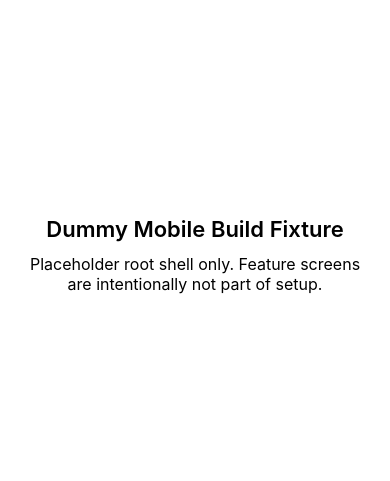
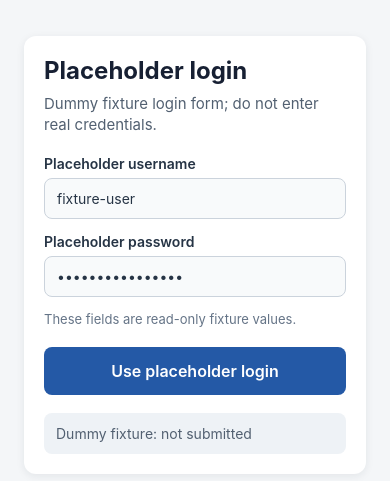
Before and after one commit to TusharMicro135/webapp-mobile, a React Native app: screen / in a window 390 px wide. Shown: the part 167-648 px from the top of the page. Built offline with nearby package versions, Linux system fonts and the light colour scheme.

Commit message:
MOB-1 register login screen at app root

```diff
--- a/App.js
+++ b/App.js
@@ -1,20 +1,15 @@
 import React from 'react';
-import {SafeAreaView, StyleSheet, Text, View} from 'react-native';
+import {SafeAreaView, StyleSheet} from 'react-native';
+import AppNavigator from './src/navigation/AppNavigator';
 
 export default function App() {
   return (
     <SafeAreaView style={styles.page}>
-      <View style={styles.shell}>
-        <Text accessibilityRole="header" style={styles.title}>Dummy Mobile Build Fixture</Text>
-        <Text style={styles.body}>Placeholder root shell only. Feature screens are intentionally not part of setup.</Text>
-      </View>
+      <AppNavigator />
     </SafeAreaView>
   );
 }
 
 const styles = StyleSheet.create({
-  page: {flex: 1},
-  shell: {flex: 1, alignItems: 'center', justifyContent: 'center', padding: 24},
-  title: {fontSize: 22, fontWeight: '600', marginBottom: 12},
-  body: {fontSize: 16, textAlign: 'center'},
+  page: {flex: 1, backgroundColor: '#f4f6f8'},
 });
```
